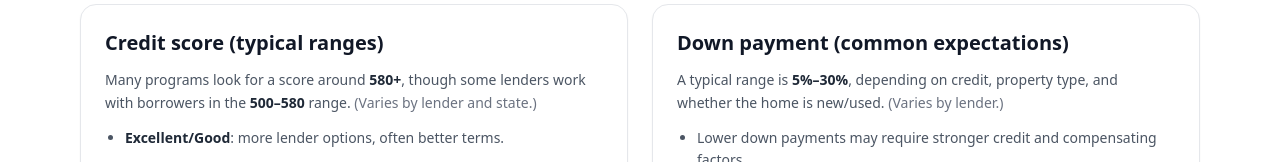
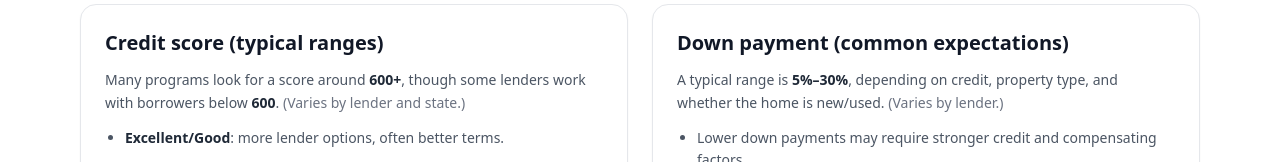
Before and after one commit to PresidentHadley/mobile-home-loan-help, a Next.js app: page /requirements in a window 1280 px wide. Shown: the part 241-403 px from the top of the page. Built offline with nearby package versions, Linux system fonts and the light colour scheme; no server answers.

Commit message:
Update typical credit score guidance to 600+
Adjust Requirements page language to reflect a more conservative typical starting point while keeping lender variability clear.

```diff
--- a/app/requirements/page.tsx
+++ b/app/requirements/page.tsx
@@ -25,8 +25,8 @@ export default function RequirementsPage() {
           <h2 className="text-xl font-bold text-gray-900">Credit score (typical ranges)</h2>
           <div className="mt-3 space-y-3 text-sm leading-relaxed text-gray-600">
             <p>
-              Many programs look for a score around <span className="font-semibold text-gray-800">580+</span>, though
-              some lenders work with borrowers in the <span className="font-semibold text-gray-800">500–580</span> range.
+              Many programs look for a score around <span className="font-semibold text-gray-800">600+</span>, though
+              some lenders work with borrowers below <span className="font-semibold text-gray-800">600</span>.
               <span className="text-gray-500"> (Varies by lender and state.)</span>
             </p>
             <ul className="list-disc space-y-2 pl-5">
```
